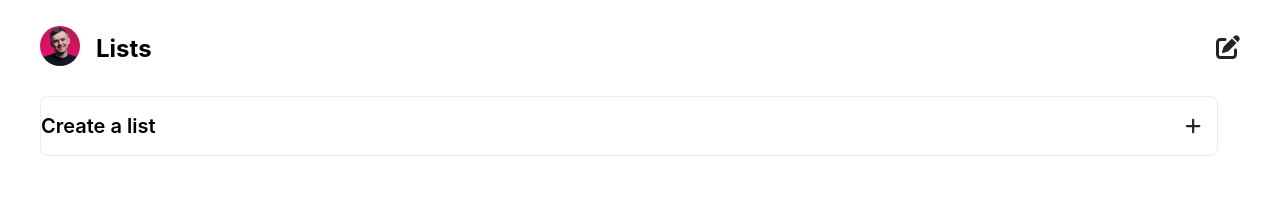
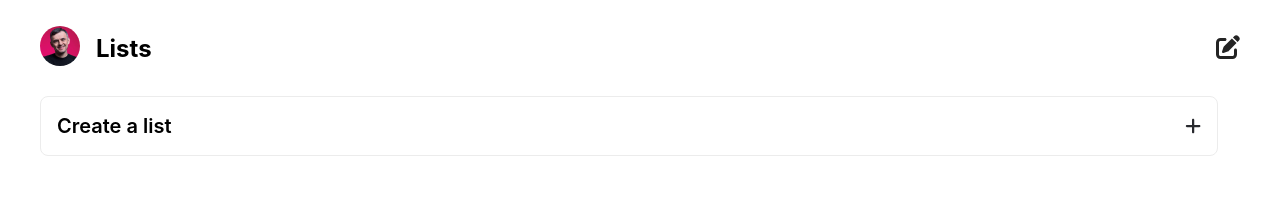
Before and after one commit to nicky-z/Whop-Frontend, a React (Create React App) app: page / in a window 1280 px wide. Shown: the top 205 px of the page. Built offline with nearby package versions, Linux system fonts and the light colour scheme.

Commit message:
added padding to list item container, corrected padding size of create header

```diff
--- a/src/App.css
+++ b/src/App.css
@@ -39,10 +39,10 @@
 .createlist {
   display:flex;
   align-items: center;
-  font-family: 'Inter';
   font-style: normal;
-font-weight: 600;
-font-size: 20px;
+  font-weight: 600;
+  font-size: 20px;
+  padding-left:16px;
 }
 
 .Item-Container{
@@ -66,6 +66,7 @@ font-size: 20px;
 }
 .plusLogo{
   padding-right:16px;
+  padding-left:16px;
   display: flex;
   align-items: center;
 }
@@ -80,6 +81,7 @@ font-size: 20px;
   width: 18px;
   height: 18px;
   object-fit: cover;
+  padding-right:4px;
 }
 
 .createInput {
@@ -103,8 +105,7 @@ input{
 
 .modifyContainer {
   margin-top: 32px;
-
-  margin-left: 48px;
+  margin-left: 40px;
 }
 
 .leftHeader {
@@ -123,7 +124,7 @@ input{
   font-size: 20px;
 }
 .Done{
-  margin-right:48px;
+  margin-right:40px;
   cursor: pointer;
 }
 .dropdown {
```
